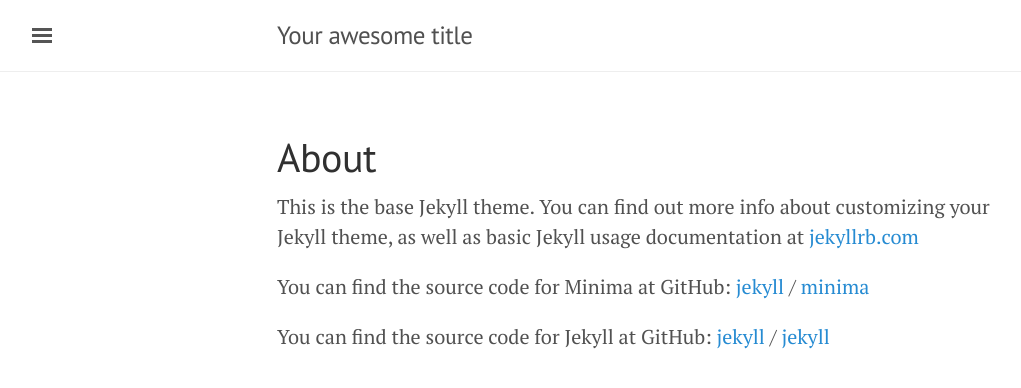
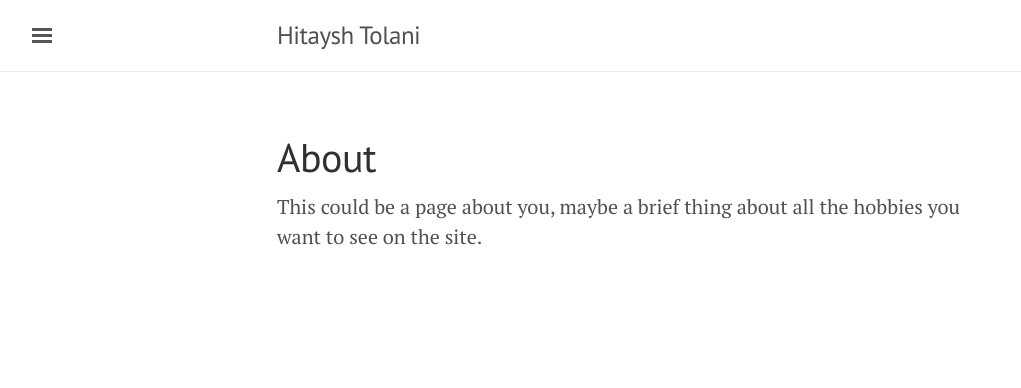
Before and after one commit to hitaysh/hitaysh.github.io, a Jekyll site: the page built from about.md, in a window 1280 px wide. Shown: the top 388 px of the page, without its empty margins (3-1024 px from the left). Built offline with Jekyll 4.4.1, drawn with Linux system fonts in a browser that asks for light colours.

Commit message:
Populated the site a little and added some text to explains whats what and where

```diff
--- a/_config.yml
+++ b/_config.yml
@@ -13,11 +13,11 @@
 # you will see them accessed via {{ site.title }}, {{ site.email }}, and so on.
 # You can create any custom variable you would like, and they will be accessible
 # in the templates via {{ site.myvariable }}.
-title: Your awesome title
+title: Hitaysh Tolani
 email: your-email@example.com
 description: >- # this means to ignore newlines until "baseurl:"
-  Write an awesome description for your new site here. You can edit this
-  line in _config.yml. It will appear in your document head meta (for
+  A description of your site goes here.
+  It will appear in your document head meta (for
   Google search results) and in your feed.xml site description.
 baseurl: "" # the subpath of your site, e.g. /blog
 url: "" # the base hostname & protocol for your site, e.g. http://example.com
--- a/_includes/sidebar.html
+++ b/_includes/sidebar.html
@@ -1,6 +1,6 @@
 <!-- Target for toggling the sidebar `.sidebar-checkbox` is for regular
      styles, `#sidebar-checkbox` for behavior. -->
-<input type="checkbox" class="sidebar-checkbox" id="sidebar-checkbox">
+<input type="checkbox" class="sidebar-checkbox" id="sidebar-checkbox" >
 
 <!-- Toggleable sidebar -->
 <div class="sidebar" id="sidebar">
@@ -10,26 +10,13 @@
 
   <nav class="sidebar-nav">
     <a class="sidebar-nav-item{% if page.url == site.baseurl %} active{% endif %}" href="{{ site.baseurl }}/">Home</a>
+    <a class="sidebar-nav-item" href="/CV">CV</a>
+    <a class="sidebar-nav-item" href="/tutoring">Tutoring</a>
+    <a class="sidebar-nav-item" href="/about">About Me</a>
+    <a class="sidebar-nav-item" href="/reading">What I've Been Reading</a>
+    <a class="sidebar-nav-item" href="/movies">Movie Making</a>
 
-    {% comment %}
-      The code below dynamically generates a sidebar nav of pages with
-      `layout: page` in the front-matter. See readme for usage.
-    {% endcomment %}
-
-    {% assign pages_list = site.pages | sort:"url" %}
-    {% for node in pages_list %}
-      {% if node.title != null %}
-        {% if node.layout == "page" %}
-          <a class="sidebar-nav-item{% if page.url == node.url %} active{% endif %}" href="{{ node.url }}">{{ node.title }}</a>
-        {% endif %}
-      {% endif %}
-    {% endfor %}
-
-    <a class="sidebar-nav-item" href="{{ site.github.repo }}/archive/v{{ site.version }}.zip">Download</a>
-    <a class="sidebar-nav-item" href="{{ site.github.repo }}">GitHub project</a>
-    <span class="sidebar-nav-item">Currently v{{ site.version }}</span>
   </nav>
-
   <div class="sidebar-item">
     <p>
       &copy; {{ site.time | date: '%Y' }}. All rights reserved.
--- a/about.md
+++ b/about.md
@@ -4,15 +4,4 @@
 permalink: /about/
 ---
 
-This is the base Jekyll theme. You can find out more info about customizing your Jekyll theme, as well as basic Jekyll usage documentation at [jekyllrb.com](https://jekyllrb.com/)
-
-You can find the source code for Minima at GitHub:
-[jekyll][jekyll-organization] /
-[minima](https://github.com/jekyll/minima)
-
-You can find the source code for Jekyll at GitHub:
-[jekyll][jekyll-organization] /
-[jekyll](https://github.com/jekyll/jekyll)
-
-
-[jekyll-organization]: https://github.com/jekyll
+This could be a page about you, maybe a brief thing about all the hobbies you want to see on the site.
```
Also changed, not shown: cv.md (added, +12 -0 lines), index.md (+8 -3 lines), movies.md (added, +7 -0 lines), reading.md (added, +10 -0 lines), reading/2018.md (added, +58 -0 lines), tutoring.md (added, +9 -0 lines).
